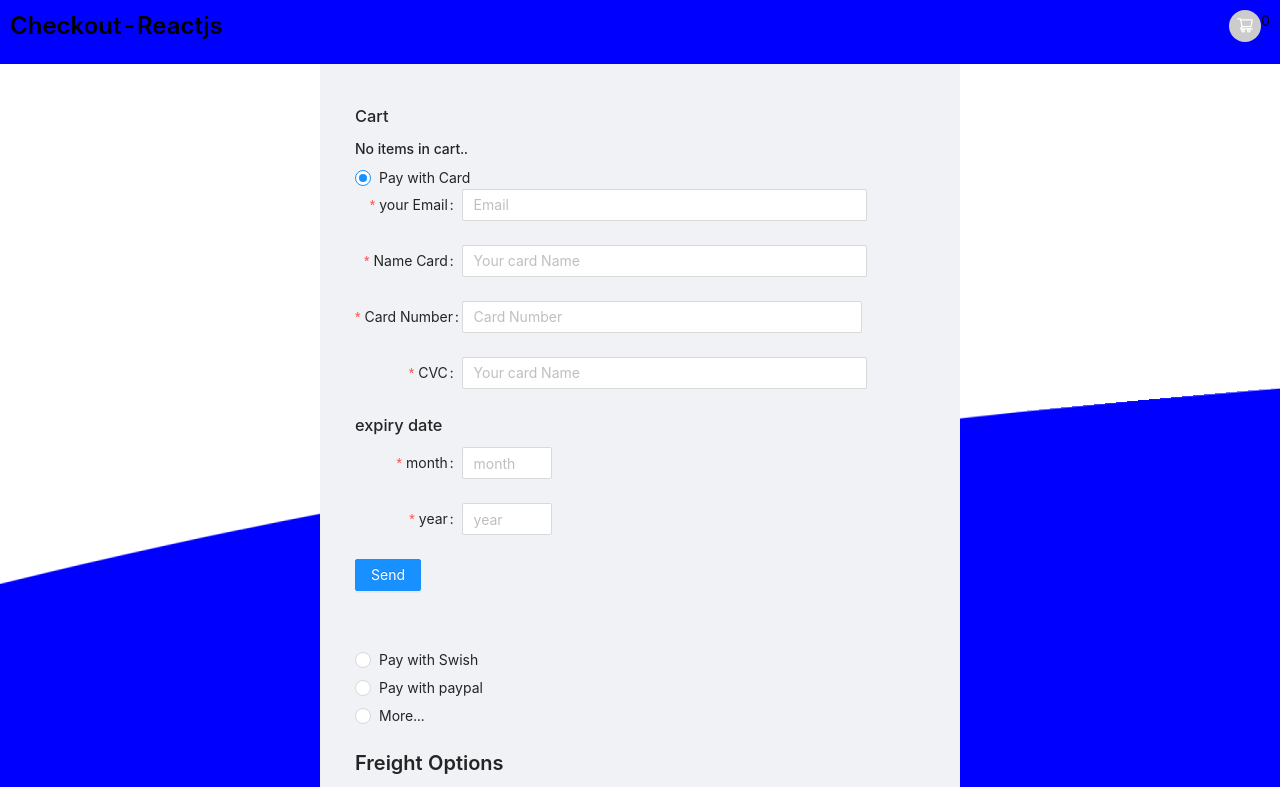
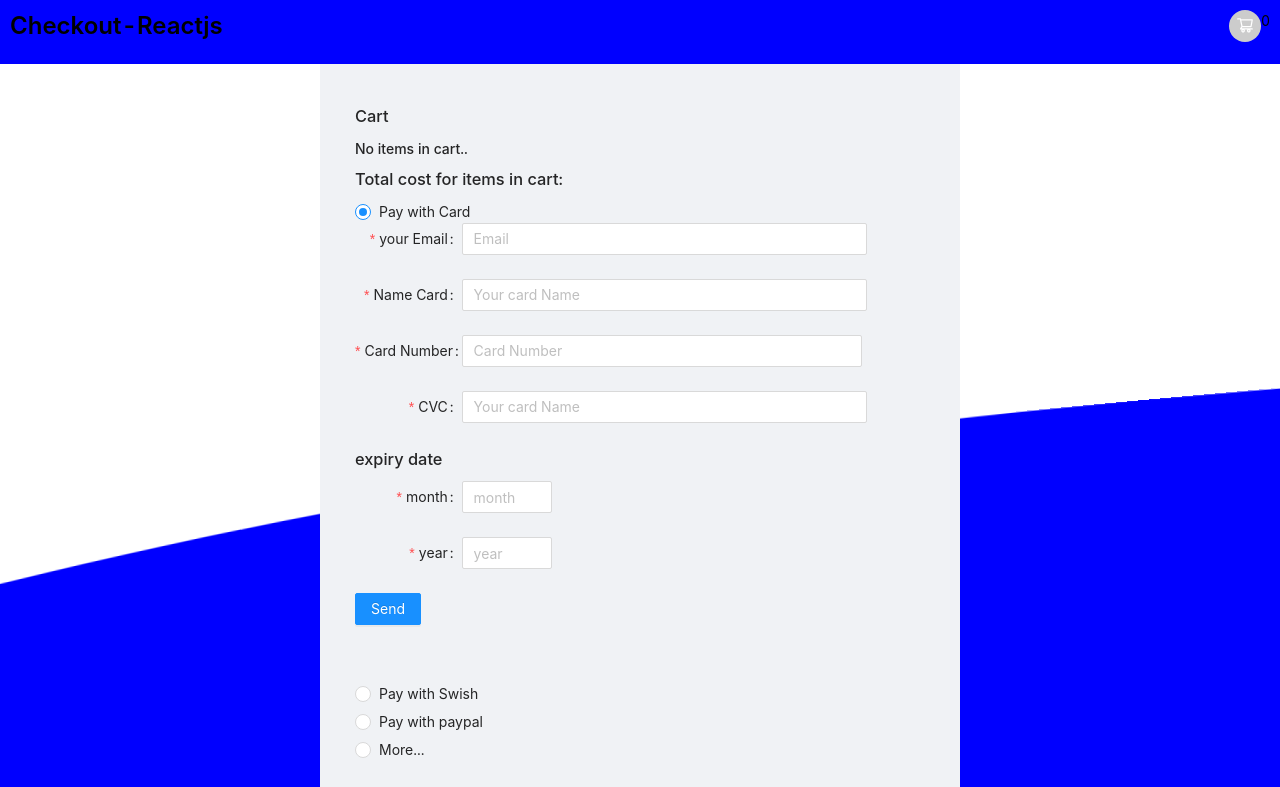
Before and after one commit to Abbe91/checkout-group6, a React (Create React App) app in the folder my-app/: page /checkout in a window 1280 px wide. Shown: the top 787 px of the page. Built offline with nearby package versions, Linux system fonts and the light colour scheme.

Commit message:
totalprice for cart only

```diff
--- a/my-app/src/components/Cart.tsx
+++ b/my-app/src/components/Cart.tsx
@@ -26,6 +26,7 @@ export class Cart extends Component<{}, State>{
                 <CartConsumer>
                     {(contextData: ContextState) =>{
                         let inCart: number[] = [];
+                        let totalCart: number | undefined;
                         return(
                             <div>
                                 <h1>Cart</h1>
@@ -34,7 +35,7 @@ export class Cart extends Component<{}, State>{
                                     contextData.cartItems.map((product) =>{
                                         inCart.push(product.quantity * product.product.price);
                                         console.log(inCart)
-                                        let totalCart = inCart.reduce((a, b) => a + b, 0);
+                                        totalCart = inCart.reduce((a, b) => a + b, 0);
 
                                         return(
                                             <div key = {product.product.id} style = {ProductListStyle}>
@@ -61,7 +62,7 @@ export class Cart extends Component<{}, State>{
                                     :
                                     <h4>No items in cart..</h4>
                                 }
-
+                                <h1>Total cost for items in cart: {totalCart}</h1>
                             </div>
                         )
                     }}
--- a/my-app/src/components/Views.tsx
+++ b/my-app/src/components/Views.tsx
@@ -3,6 +3,7 @@ import ProductList from './ProductList';
 import ProductView from './ProductView';
 import {Route, Switch, withRouter} from 'react-router-dom';
 import Checkout from './Checkout';
+import Cart from './Cart'
 
 
 
```
